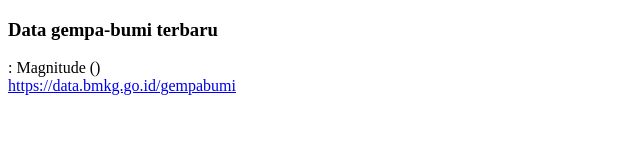
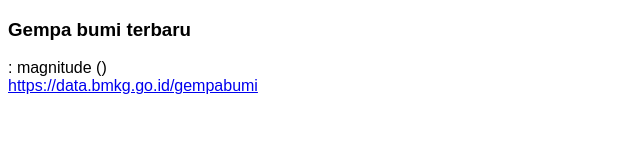
Before and after one commit to altilunium/gempa, a plain HTML site: page index.html in a window 1280 px wide. Shown: the whole page, without its empty margins (0-640 px from the left). Drawn offline with nearby package versions, Linux system fonts and the light colour scheme; no server answers.

Commit message:
Update index.html

```diff
--- a/index.html
+++ b/index.html
@@ -2,10 +2,15 @@
 <html>
     <head>
         <title>Gempa</title>
+        <style>
+            body {
+                font-family : sans-serif;
+            }
+        </style>
     </head>
     <body>
-        <h3>Data gempa-bumi terbaru</h3>
-        <span id="time"></span> : Magnitude <span id="mag"></span> (<span id="wil"></span>)
+        <h3>Gempa bumi terbaru</h3>
+        <span id="time"></span> : magnitude <span id="mag"></span> (<span id="wil"></span>)
         <div id="map"></div>
         <a href="https://data.bmkg.go.id/gempabumi">https://data.bmkg.go.id/gempabumi</a>
     </body>
@@ -13,10 +18,7 @@
     <script>
         fetch("https://data.bmkg.go.id/DataMKG/TEWS/autogempa.json")
         .then( (response) => response.json())
-        .then(
-
-            (data) => process(data))
-
+        .then((data) => process(data))
 
         function process(data){
             console.log(data)
```
